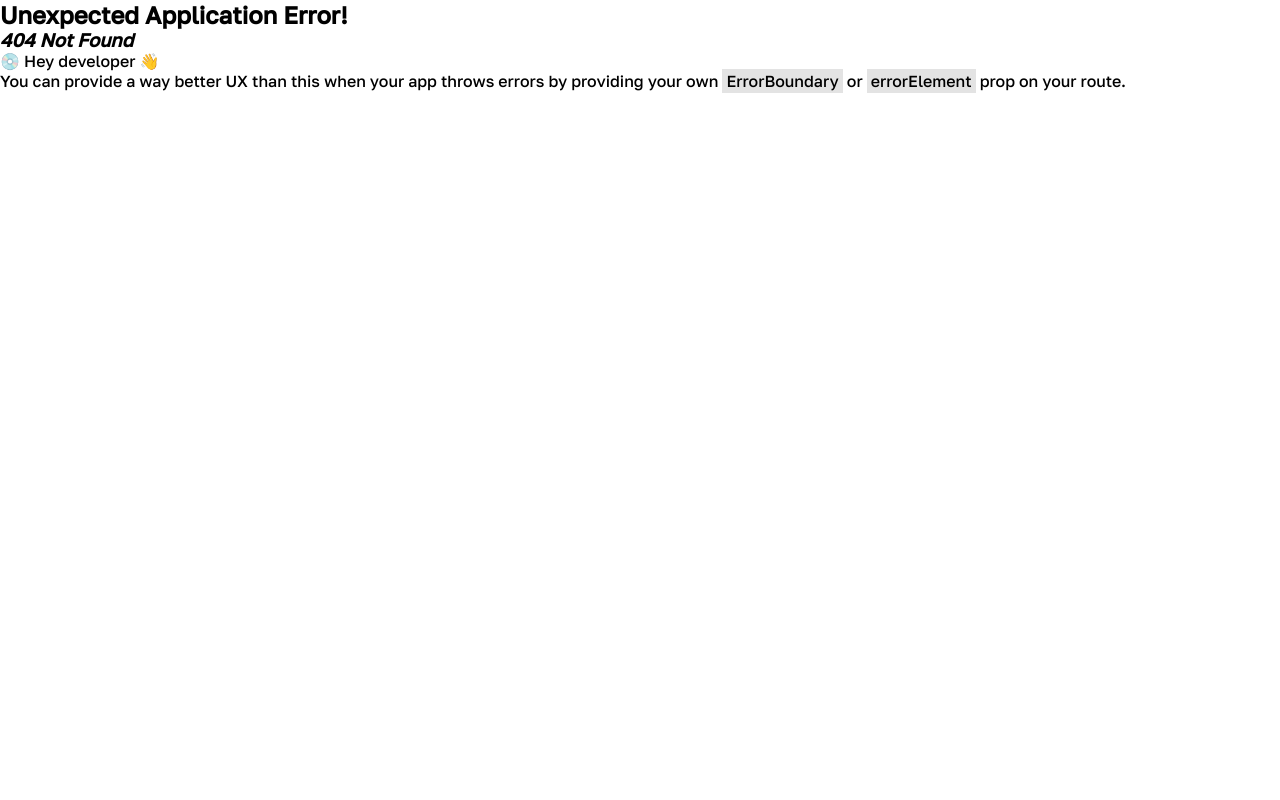
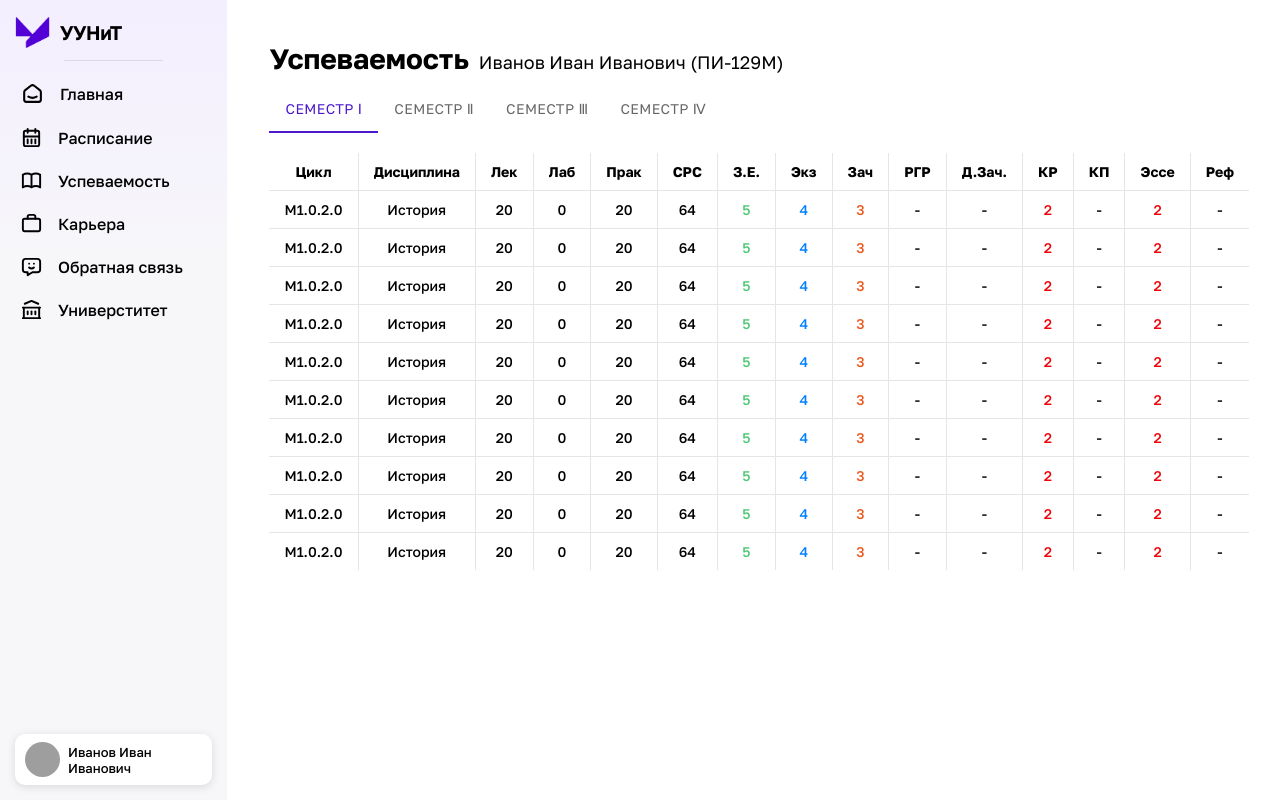
Before and after one commit to OpachiEg/hack, a React (Create React App) app: page /progress in a window 1280 px wide. Before the commit this address had no page. Built offline with nearby package versions, Linux system fonts and the light colour scheme; grey boxes are pictures that could not be loaded.

Commit message:
progress page

```diff
--- a/src/App.tsx
+++ b/src/App.tsx
@@ -1,9 +1,21 @@
 import React from 'react';
 import AppRouter from "./route/AppRouter";
+import {createTheme, ThemeOptions, ThemeProvider} from "@mui/material";
+
+export const themeOptions: ThemeOptions = createTheme({
+    palette: {
+        mode: 'light',
+        primary: {
+            main: '#4d19cc',
+        }
+    },
+});
 
 const App = () => {
     return (
-        <AppRouter/>
+        <ThemeProvider theme={themeOptions}>
+            <AppRouter/>
+        </ThemeProvider>
     )
 };
 export default App;
--- a/src/assets/index.css
+++ b/src/assets/index.css
@@ -34,6 +34,10 @@ html,body {
     --grey: #9396a7;
     --orange: #ea591f;
     --purple: #9977f2;
+    --blue: #007FFF;
+    --light-green: #7FFF00;
+    --green:#50C878;
+    --red: #EF0107;
 }
 
 .main-container {
--- /dev/null
+++ b/src/components/list/List.tsx
@@ -0,0 +1,53 @@
+import React, {ReactElement} from 'react';
+import "./index.css";
+
+
+export interface ListItem {
+    type: "header" | "text",
+    value: string | null,
+    icon?: ReactElement,
+    onClick?: (id: number) => void,
+    id?: number,
+    color?: string
+}
+
+export interface Props {
+    items: Array<ListItem> | null,
+    columns: number,
+    loading?: boolean
+}
+
+const List: React.FC<Props> = ({loading,items,columns }) => {
+
+    return (
+        <div className={"d-list"}>
+            {!loading && <div className={"d-list__content"} style={{
+                gridTemplateColumns: `repeat(${columns},1fr)`
+            }}>
+                {items?.map((value, index) => {
+                    const style = {
+                        borderRight: (index + 1) % columns === 0 ? "none" : "1px solid rgba(0,0,0,0.1)",
+                        color: value.color ?? ""
+                    };
+                    if (value.type === "header") {
+                        return <div className={"a-slide-y d-list__content__item d-list__content__header"} style={style}>
+                            <div className={"d-list__content__header__name"}>
+                                {value.icon}
+                                <p style={{
+                                    marginLeft: value.icon ? "7px" : "0px",
+                                    fontFamily: "MF-Bold"
+                                }}>{value.value}</p>
+                            </div>
+                        </div>
+                    } else {
+                        return <div className={"a-slide-x d-list__content__item"} style={style}>
+                            <p>{value.value ?? "-"}</p>
+                        </div>
+                    }
+                })}
+            </div>}
+        </div>
+    );
+};
+
+export default List;
--- /dev/null
+++ b/src/components/list/index.css
@@ -0,0 +1,73 @@
+.d-list {
+    width: 100%;
+    display: flex;
+    flex-direction: column;
+
+    margin-top: 20px;
+}
+
+
+.d-list__content {
+    width: 100%;
+
+    border-radius: 15px;
+
+    background: white;
+
+    display: grid;
+    grid-template-columns: repeat(5,1fr);
+}
+
+.d-list__content__header p {
+    transition: 0.3s;
+}
+
+
+.d-list__content__item {
+    padding: 10px 15px;
+    display: flex;
+    align-items: center;
+    font-size: 15px;
+    border-right: 1px solid rgba(0,0,0,0.1);
+    border-top: 1px solid rgba(0,0,0,0.1);
+}
+
+.d-list__content__item {
+    padding: 10px 15px;
+
+    display: flex;
+    align-items: center;
+    justify-content: center;
+
+    font-size: 15px;
+    border-right: 1px solid rgba(0,0,0,0.1);
+    border-top: 1px solid rgba(0,0,0,0.1);
+
+    max-width: 30vw;
+}
+
+.d-list__content__item p {
+    overflow: hidden;
+    text-overflow: ellipsis;
+
+    white-space: nowrap;
+
+    font-size: 14px;
+}
+
+.d-list__content__header {
+    border-top: none;
+}
+
+.d-list__content__header__name {
+    display: flex;
+    align-items: center;
+}
+
+
+@media (max-width: 630px) {
+    .d-list__content__item {
+        font-size: 14px;
+        padding: 5px 10px;
+    }
+}
--- a/src/components/sidebar/Sidebar.tsx
+++ b/src/components/sidebar/Sidebar.tsx
@@ -23,7 +23,7 @@ const Sidebar = () => {
                 <div className={"sidebar_menu"}>
                     <SidebarItem icon={<TbSmartHome size={"25px"}/>} text={"Главная"} to={"/"}/>
                     <SidebarItem icon={<TbCalendarWeek size={"23px"}/>} text={"Расписание"}/>
-                    <SidebarItem icon={<TbBook size={"23px"}/>} text={"Успеваемость"}/>
+                    <SidebarItem icon={<TbBook size={"23px"}/>} text={"Успеваемость"} to={"/progress"}/>
                     <SidebarItem icon={<TbBriefcase2 size={"23px"}/>} text={"Карьера"} to={"/career"}/>
                     <SidebarItem icon={<TbMessageChatbot size={"23px"}/>} text={"Обратная связь"}/>
                     <SidebarItem icon={<TbBuildingBank size={"23px"}/>} text={"Универститет"}/>
--- a/src/features/career/components/vacancies/index.css
+++ b/src/features/career/components/vacancies/index.css
@@ -2,11 +2,6 @@
     display: flex;
     flex-direction: column;
     margin-top: 20px;
-}
-
-.a-slide-y {
-    font-size: 24px;
-    margin-bottom: 20px;
 }
 
 .vacancies-container {
--- a/src/features/career/page/Career.tsx
+++ b/src/features/career/page/Career.tsx
@@ -31,8 +31,8 @@ const Career = () => {
                     }
                 ]}/>
                 <div className={"career_useful-links"}>
-                    <UsefulLink bgColor={"rgba(0,127,255,0.05)"} title={"Трудовой кодекс"} color={"#007FFF"} link={""}/>
-                    <UsefulLink bgColor={"rgba(127,255,0,0.05)"} title={"Постановление РФ №501"} color={"#7FFF00"} link={""}/>
+                    <UsefulLink bgColor={"rgba(0,127,255,0.05)"} title={"Трудовой кодекс"} color={"var(--blue)"} link={""}/>
+                    <UsefulLink bgColor={"rgba(127,255,0,0.05)"} title={"Постановление РФ №501"} color={"var(--light-green)"} link={""}/>
                 </div>
             </div>
             <div className={"career_content"}>
--- /dev/null
+++ b/src/features/progress/components/progressTable/ProgressTable.tsx
@@ -0,0 +1,161 @@
+import React, {useEffect, useState} from 'react';
+import List, {ListItem} from "../../../../components/list/List";
+import {MathUtils} from "../../../../utils/MathUtils";
+import {ColorUtils} from "../../../../utils/ColorUtils";
+
+const tableHeaders: Array<ListItem> = [
+    {
+        type: "header",
+        value: "Цикл",
+    },
+    {
+        type: "header",
+        value: "Дисциплина",
+    },
+    {
+        type: "header",
+        value: "Лек",
+    },
+    {
+        type: "header",
+        value: "Лаб",
+    },
+    {
+        type: "header",
+        value: "Прак",
+    },
+    {
+        type: "header",
+        value: "СРС",
+    },
+    {
+        type: "header",
+        value: "З.Е.",
+    },
+    {
+        type: "header",
+        value: "Экз",
+    },
+    {
+        type: "header",
+        value: "Зач",
+    },
+    {
+        type: "header",
+        value: "РГР",
+    },
+    {
+        type: "header",
+        value: "Д.Зач.",
+    },
+    {
+        type: "header",
+        value: "КР",
+    },
+    {
+        type: "header",
+        value: "КП",
+    },
+    {
+        type: "header",
+        value: "Эссе",
+    },
+    {
+        type: "header",
+        value: "Реф",
+    }
+];
+
+interface Props {
+    semester: number
+}
+
+const ProgressTable: React.FC<Props> = () => {
+
+    const [data,setData] = useState<Array<ListItem>>(tableHeaders);
+
+    useEffect(() => {
+        let arr: Array<ListItem> = [
+            {
+                type: "text",
+                value: "М1.0.2.0",
+            },
+            {
+                type: "text",
+                value: "История",
+            },
+            {
+                type: "text",
+                value: "20",
+            },
+            {
+                type: "text",
+                value: "0",
+            },
+            {
+                type: "text",
+                value: "20",
+            },
+            {
+                type: "text",
+                value: "64",
+            },
+            {
+                type: "text",
+                value: "5",
+                color: ColorUtils.getColorByMark(5)
+            },
+            {
+                type: "text",
+                value: "4",
+                color: ColorUtils.getColorByMark(4)
+            },
+            {
+                type: "text",
+                value: "3",
+                color: ColorUtils.getColorByMark(3)
+            },
+            {
+                type: "text",
+                value: null,
+            },
+            {
+                type: "text",
+                value: null,
+            },
+            {
+                type: "text",
+                value: "2",
+                color: ColorUtils.getColorByMark(2)
+            },
+            {
+                type: "text",
+                value: null,
+            },
+            {
+                type: "text",
+                value: "2",
+                color: ColorUtils.getColorByMark(2)
+            },
+            {
+                type: "text",
+                value: null,
+            }
+        ];
+        let newData: Array<ListItem> = [];
+        for(let i=0;i<10;i++) {
+            newData = [...newData,...arr];
+        }
+
+        setData((d) => [
+            ...data,
+            ...newData
+        ])
+    },[]);
+
+    return (
+        <List columns={15} items={data}/>
+    );
+};
+
+export default ProgressTable;
--- /dev/null
+++ b/src/features/progress/page/Progress.tsx
@@ -0,0 +1,36 @@
+import React, {useState} from 'react';
+import TabContext from '@mui/lab/TabContext';
+import TabList from '@mui/lab/TabList';
+import TabPanel from '@mui/lab/TabPanel';
+import {Tab} from "@mui/material";
+import ProgressTable from "../components/progressTable/ProgressTable";
+
+const Progress = () => {
+
+    const [currentTab, setCurrentTab] = useState(1);
+
+    return (
+        <div className={"main-container"}>
+            <p className={"a-slide-y"}>
+                Успеваемость
+                <span style={{fontSize: "18px",fontFamily: "MF-Regular",marginLeft: "10px"}}>Иванов Иван Иванович (ПИ-129М)</span>
+            </p>
+            <TabContext value={currentTab}>
+                <TabList style={{marginTop: "10px"}} onChange={(event, newValue) => {
+                    setCurrentTab(newValue)
+                }}>
+                    <Tab style={{fontFamily: "MF-Regular"}} label="Семестр Ⅰ" value={1}/>
+                    <Tab style={{fontFamily: "MF-Regular"}} label="Семестр Ⅱ" value={2}/>
+                    <Tab style={{fontFamily: "MF-Regular"}} label="Семестр Ⅲ" value={3}/>
+                    <Tab style={{fontFamily: "MF-Regular"}} label="Семестр Ⅳ" value={4}/>
+                </TabList>
+                <TabPanel style={{padding: 0}} value={1}><ProgressTable semester={1}/></TabPanel>
+                <TabPanel style={{padding: 0}} value={2}><ProgressTable semester={2}/></TabPanel>
+                <TabPanel style={{padding: 0}} value={3}><ProgressTable semester={3}/></TabPanel>
+                <TabPanel style={{padding: 0}} value={4}><ProgressTable semester={4}/></TabPanel>
+            </TabContext>
+        </div>
+    );
+};
+
+export default Progress;
--- a/src/route/AppRouter.tsx
+++ b/src/route/AppRouter.tsx
@@ -3,6 +3,7 @@ import { createBrowserRouter, RouterProvider } from 'react-router-dom';
 import Root from "../layout/root/Root";
 import Home from "../features/home/page/Home";
 import Career from "../features/career/page/Career";
+import Progress from "../features/progress/page/Progress";
 
 const AppRouter = () => {
 
@@ -17,6 +18,10 @@ const AppRouter = () => {
                 {
                     path: "/career",
                     element: <Career/>
+                },
+                {
+                    path: "/progress",
+                    element: <Progress/>
                 }
             ]
         }
--- /dev/null
+++ b/src/utils/ColorUtils.tsx
@@ -0,0 +1,14 @@
+export const ColorUtils = {
+    getColorByMark(mark: number) {
+        switch (mark) {
+            case 5:
+                return "var(--green)";
+            case 4:
+                return "var(--blue)";
+            case 3:
+                return "var(--orange)";
+            case 2:
+                return "var(--red)";
+        }
+    }
+};
--- /dev/null
+++ b/src/utils/MathUtils.ts
@@ -0,0 +1,7 @@
+export const MathUtils = {
+    getRandomInt(min: number, max: number) {
+        min = Math.ceil(min);
+        max = Math.floor(max);
+        return Math.floor(Math.random() * (max - min + 1)) + min;
+    }
+};
```
